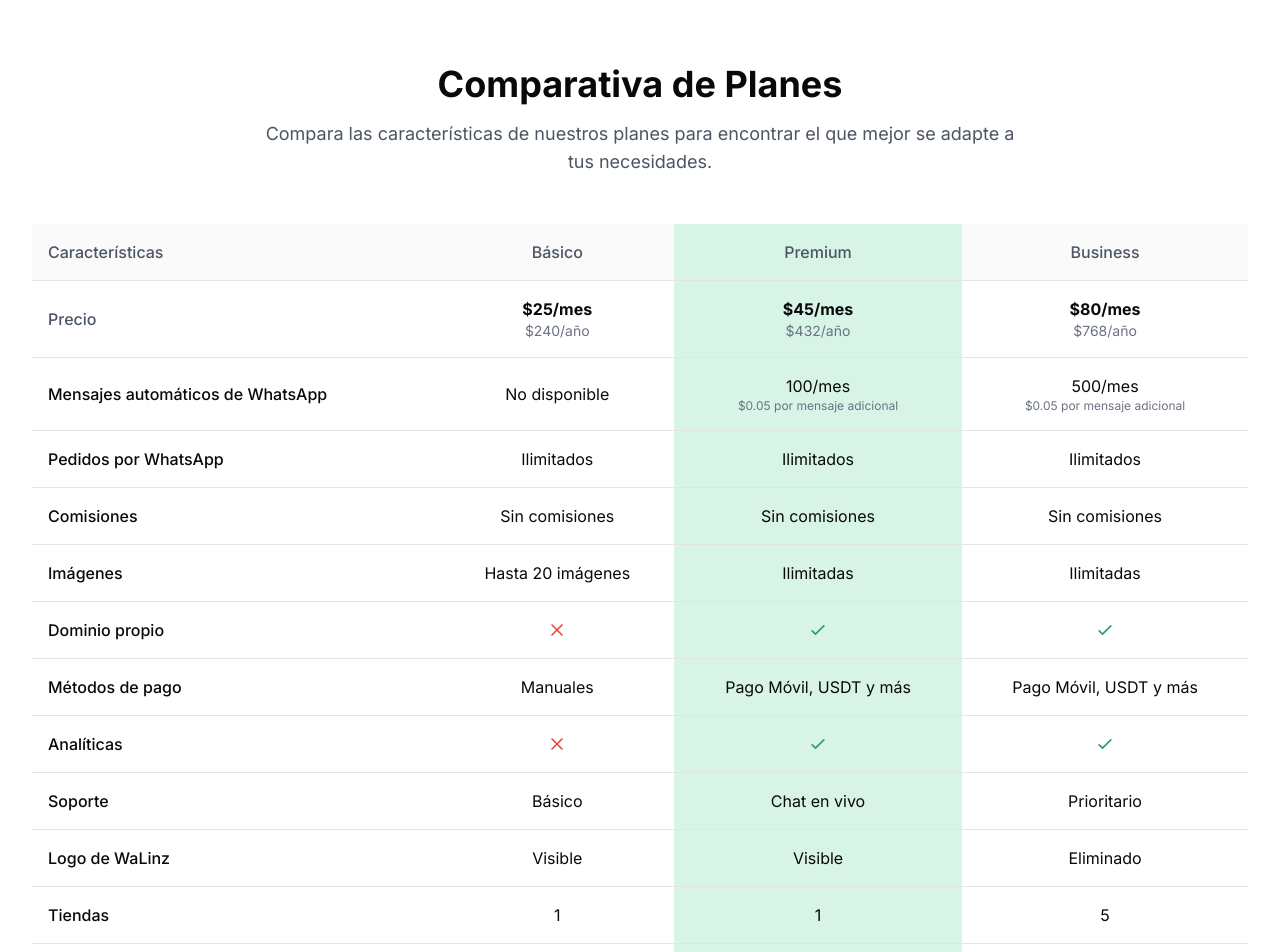
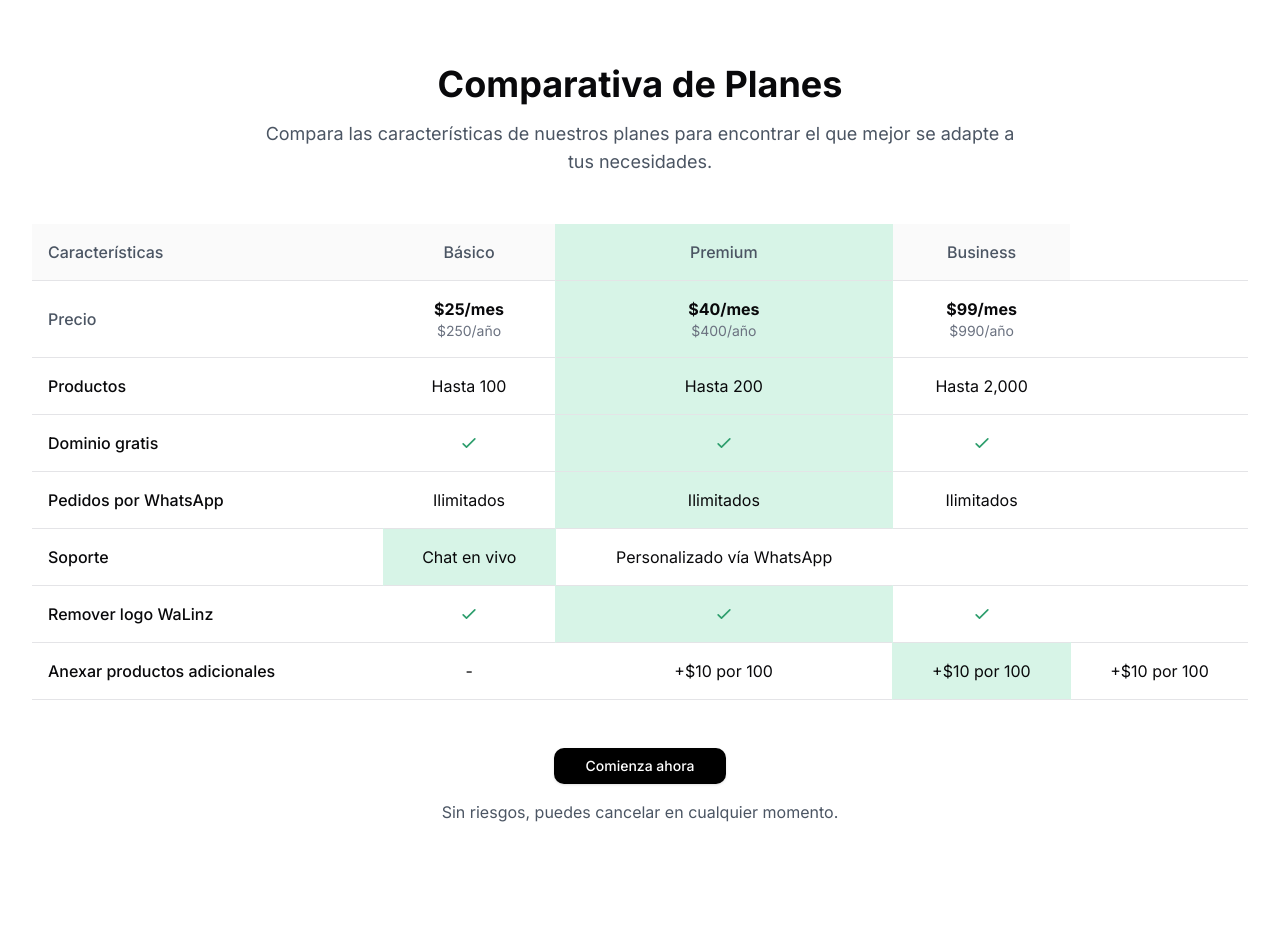
Before and after one commit to TheAngelNerozzi/walinz, a Next.js app: page /precios/compare-plans in a window 1280 px wide. Shown: the top 952 px of the page. After the commit the page ends 888 px from the top, so only its background shows below. Built offline with nearby package versions, Linux system fonts and the light colour scheme.

Commit message:
page.tsx

```diff
--- a/src/app/precios/compare-plans/page.tsx
+++ b/src/app/precios/compare-plans/page.tsx
@@ -16,62 +16,38 @@ export default function ComparePlansPage() {
           <thead>
             <tr className="bg-[hsl(var(--walinz-gray-light))] border-b">
               <th className="p-4 text-left font-medium text-gray-600">Características</th>
-              <th className="p-4 text-center font-medium text-gray-600">Básico</th>
+                            <th className="p-4 text-center font-medium text-gray-600">Básico</th>
               <th className="p-4 text-center font-medium text-gray-600 bg-[hsl(var(--walinz-primary-light))] border-x border-[hsl(var(--walinz-primary-light))]">Premium</th>
               <th className="p-4 text-center font-medium text-gray-600">Business</th>
             </tr>
             <tr className="border-b">
               <th className="p-4 text-left font-medium text-gray-600">Precio</th>
-              <td className="p-4 text-center">
+                            <td className="p-4 text-center">
                 <div className="font-bold">$25/mes</div>
-                <div className="text-sm text-gray-500">$240/año</div>
+                <div className="text-sm text-gray-500">$250/año</div>
               </td>
               <td className="p-4 text-center bg-[hsl(var(--walinz-primary-light))] border-x border-[hsl(var(--walinz-primary-light))]">
-                <div className="font-bold">$45/mes</div>
-                <div className="text-sm text-gray-500">$432/año</div>
+                <div className="font-bold">$40/mes</div>
+                <div className="text-sm text-gray-500">$400/año</div>
               </td>
               <td className="p-4 text-center">
-                <div className="font-bold">$80/mes</div>
-                <div className="text-sm text-gray-500">$768/año</div>
+                <div className="font-bold">$99/mes</div>
+                <div className="text-sm text-gray-500">$990/año</div>
               </td>
             </tr>
           </thead>
           <tbody>
             <tr className="border-b hover:bg-gray-50">
-              <td className="p-4 font-medium">Mensajes automáticos de WhatsApp</td>
-              <td className="p-4 text-center">No disponible</td>
-              <td className="p-4 text-center bg-[hsl(var(--walinz-primary-light))] border-x border-[hsl(var(--walinz-primary-light))]">
-                100/mes
-                <div className="text-xs text-gray-500">$0.05 por mensaje adicional</div>
-              </td>
-              <td className="p-4 text-center">
-                500/mes
-                <div className="text-xs text-gray-500">$0.05 por mensaje adicional</div>
-              </td>
+              <td className="p-4 font-medium">Productos</td>
+                            <td className="p-4 text-center">Hasta 100</td>
+              <td className="p-4 text-center bg-[hsl(var(--walinz-primary-light))] border-x border-[hsl(var(--walinz-primary-light))]">Hasta 200</td>
+              <td className="p-4 text-center">Hasta 2,000</td>
             </tr>
             <tr className="border-b hover:bg-gray-50">
-              <td className="p-4 font-medium">Pedidos por WhatsApp</td>
-              <td className="p-4 text-center">Ilimitados</td>
-              <td className="p-4 text-center bg-[hsl(var(--walinz-primary-light))] border-x border-[hsl(var(--walinz-primary-light))]">Ilimitados</td>
-              <td className="p-4 text-center">Ilimitados</td>
-            </tr>
-            <tr className="border-b hover:bg-gray-50">
-              <td className="p-4 font-medium">Comisiones</td>
-              <td className="p-4 text-center">Sin comisiones</td>
-              <td className="p-4 text-center bg-[hsl(var(--walinz-primary-light))] border-x border-[hsl(var(--walinz-primary-light))]">Sin comisiones</td>
-              <td className="p-4 text-center">Sin comisiones</td>
-            </tr>
-            <tr className="border-b hover:bg-gray-50">
-              <td className="p-4 font-medium">Imágenes</td>
-              <td className="p-4 text-center">Hasta 20 imágenes</td>
-              <td className="p-4 text-center bg-[hsl(var(--walinz-primary-light))] border-x border-[hsl(var(--walinz-primary-light))]">Ilimitadas</td>
-              <td className="p-4 text-center">Ilimitadas</td>
-            </tr>
-            <tr className="border-b hover:bg-gray-50">
-              <td className="p-4 font-medium">Dominio propio</td>
-              <td className="p-4 text-center">
-                <svg className="h-5 w-5 text-red-500 mx-auto" fill="none" viewBox="0 0 24 24" stroke="currentColor">
-                  <path strokeLinecap="round" strokeLinejoin="round" strokeWidth="2" d="M6 18L18 6M6 6l12 12" />
+              <td className="p-4 font-medium">Dominio gratis</td>
+                            <td className="p-4 text-center">
+                <svg className="h-5 w-5 text-[hsl(var(--walinz-primary))] mx-auto" fill="none" viewBox="0 0 24 24" stroke="currentColor">
+                  <path strokeLinecap="round" strokeLinejoin="round" strokeWidth="2" d="M5 13l4 4L19 7" />
                 </svg>
               </td>
               <td className="p-4 text-center bg-[hsl(var(--walinz-primary-light))] border-x border-[hsl(var(--walinz-primary-light))]">
@@ -86,16 +62,21 @@ export default function ComparePlansPage() {
               </td>
             </tr>
             <tr className="border-b hover:bg-gray-50">
-              <td className="p-4 font-medium">Métodos de pago</td>
-              <td className="p-4 text-center">Manuales</td>
-              <td className="p-4 text-center bg-[hsl(var(--walinz-primary-light))] border-x border-[hsl(var(--walinz-primary-light))]">Pago Móvil, USDT y más</td>
-              <td className="p-4 text-center">Pago Móvil, USDT y más</td>
+              <td className="p-4 font-medium">Pedidos por WhatsApp</td>
+                            <td className="p-4 text-center">Ilimitados</td>
+              <td className="p-4 text-center bg-[hsl(var(--walinz-primary-light))] border-x border-[hsl(var(--walinz-primary-light))]">Ilimitados</td>
+              <td className="p-4 text-center">Ilimitados</td>
             </tr>
             <tr className="border-b hover:bg-gray-50">
-              <td className="p-4 font-medium">Analíticas</td>
-              <td className="p-4 text-center">
-                <svg className="h-5 w-5 text-red-500 mx-auto" fill="none" viewBox="0 0 24 24" stroke="currentColor">
-                  <path strokeLinecap="round" strokeLinejoin="round" strokeWidth="2" d="M6 18L18 6M6 6l12 12" />
+              <td className="p-4 font-medium">Soporte</td>
+                                          <td className="p-4 text-center bg-[hsl(var(--walinz-primary-light))] border-x border-[hsl(var(--walinz-primary-light))]">Chat en vivo</td>
+              <td className="p-4 text-center">Personalizado vía WhatsApp</td>
+            </tr>
+            <tr className="border-b hover:bg-gray-50">
+              <td className="p-4 font-medium">Remover logo WaLinz</td>
+                            <td className="p-4 text-center">
+                <svg className="h-5 w-5 text-[hsl(var(--walinz-primary))] mx-auto" fill="none" viewBox="0 0 24 24" stroke="currentColor">
+                  <path strokeLinecap="round" strokeLinejoin="round" strokeWidth="2" d="M5 13l4 4L19 7" />
                 </svg>
               </td>
               <td className="p-4 text-center bg-[hsl(var(--walinz-primary-light))] border-x border-[hsl(var(--walinz-primary-light))]">
@@ -110,40 +91,11 @@ export default function ComparePlansPage() {
               </td>
             </tr>
             <tr className="border-b hover:bg-gray-50">
-              <td className="p-4 font-medium">Soporte</td>
-              <td className="p-4 text-center">Básico</td>
-              <td className="p-4 text-center bg-[hsl(var(--walinz-primary-light))] border-x border-[hsl(var(--walinz-primary-light))]">Chat en vivo</td>
-              <td className="p-4 text-center">Prioritario</td>
-            </tr>
-            <tr className="border-b hover:bg-gray-50">
-              <td className="p-4 font-medium">Logo de WaLinz</td>
-              <td className="p-4 text-center">Visible</td>
-              <td className="p-4 text-center bg-[hsl(var(--walinz-primary-light))] border-x border-[hsl(var(--walinz-primary-light))]">Visible</td>
-              <td className="p-4 text-center">Eliminado</td>
-            </tr>
-            <tr className="border-b hover:bg-gray-50">
-              <td className="p-4 font-medium">Tiendas</td>
-              <td className="p-4 text-center">1</td>
-              <td className="p-4 text-center bg-[hsl(var(--walinz-primary-light))] border-x border-[hsl(var(--walinz-primary-light))]">1</td>
-              <td className="p-4 text-center">5</td>
-            </tr>
-            <tr className="border-b hover:bg-gray-50">
-              <td className="p-4 font-medium">Webhooks</td>
-              <td className="p-4 text-center">
-                <svg className="h-5 w-5 text-red-500 mx-auto" fill="none" viewBox="0 0 24 24" stroke="currentColor">
-                  <path strokeLinecap="round" strokeLinejoin="round" strokeWidth="2" d="M6 18L18 6M6 6l12 12" />
-                </svg>
-              </td>
-              <td className="p-4 text-center bg-[hsl(var(--walinz-primary-light))] border-x border-[hsl(var(--walinz-primary-light))]">
-                <svg className="h-5 w-5 text-red-500 mx-auto" fill="none" viewBox="0 0 24 24" stroke="currentColor">
-                  <path strokeLinecap="round" strokeLinejoin="round" strokeWidth="2" d="M6 18L18 6M6 6l12 12" />
-                </svg>
-              </td>
-              <td className="p-4 text-center">
-                <svg className="h-5 w-5 text-[hsl(var(--walinz-primary))] mx-auto" fill="none" viewBox="0 0 24 24" stroke="currentColor">
-                  <path strokeLinecap="round" strokeLinejoin="round" strokeWidth="2" d="M5 13l4 4L19 7" />
-                </svg>
-              </td>
+              <td className="p-4 font-medium">Anexar productos adicionales</td>
+              <td className="p-4 text-center">-</td>
+              <td className="p-4 text-center">+$10 por 100</td>
+              <td className="p-4 text-center bg-[hsl(var(--walinz-primary-light))] border-x border-[hsl(var(--walinz-primary-light))]">+$10 por 100</td>
+              <td className="p-4 text-center">+$10 por 100</td>
             </tr>
           </tbody>
         </table>
```
